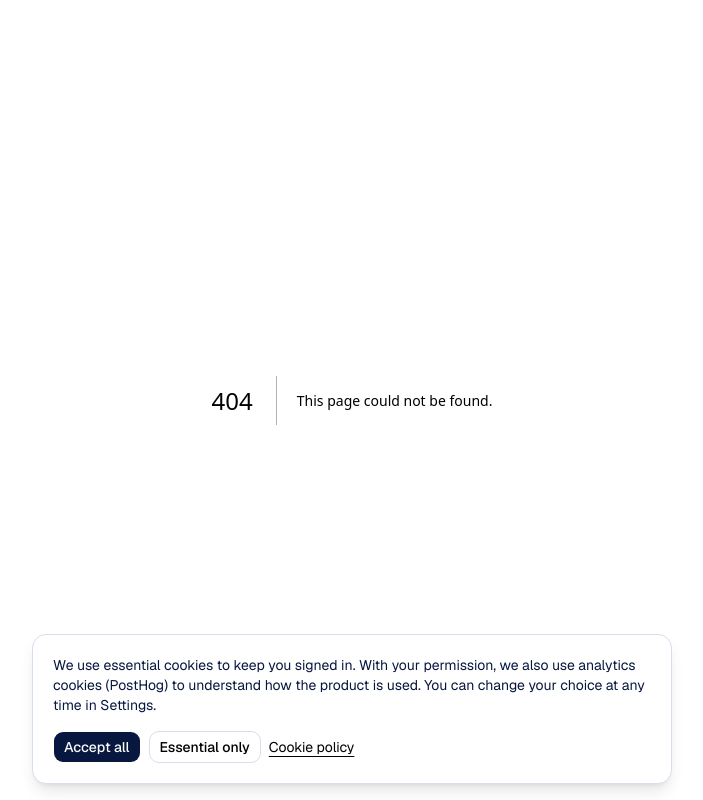
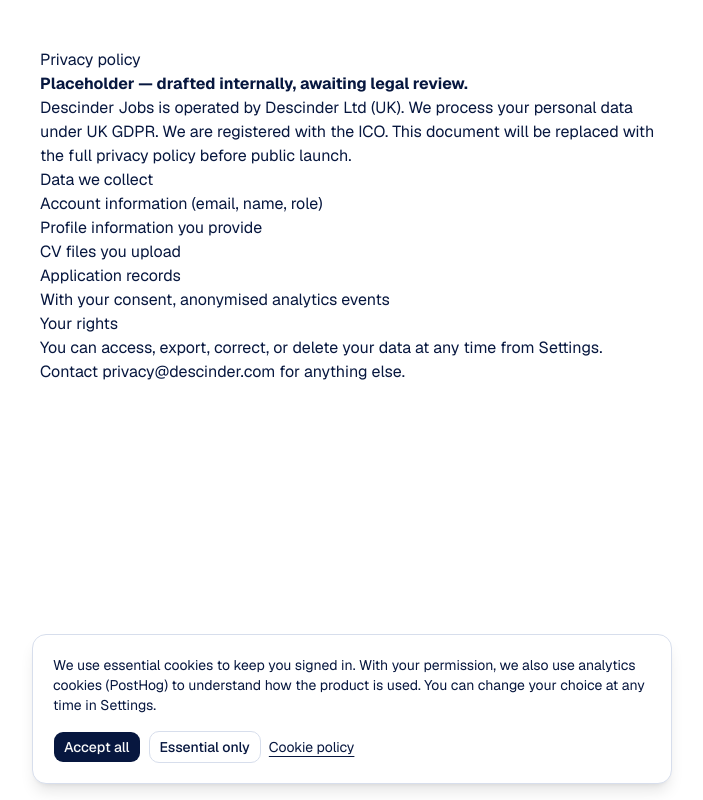
Before and after one commit to Descinder/descinder-jobs, a Next.js app: page /privacy in a window 1280 px wide. Before the commit this address had no page. Shown: the whole page, without its empty margins (288-991 px from the left). Built offline with nearby package versions, Linux system fonts and the light colour scheme.

Commit message:
feat: placeholder privacy / terms / cookies pages

```diff
--- /dev/null
+++ b/app/(public)/cookies/page.tsx
@@ -0,0 +1,19 @@
+export const metadata = { title: "Cookie Policy" };
+
+export default function CookiesPage() {
+  return (
+    <article className="prose prose-zinc mx-auto max-w-2xl px-6 py-12">
+      <h1>Cookie policy</h1>
+      <p><strong>Placeholder — drafted internally, awaiting legal review.</strong></p>
+      <h2>Categories</h2>
+      <ul>
+        <li>
+          <strong>Essential</strong> — needed to keep you signed in. Cannot be disabled.
+        </li>
+        <li>
+          <strong>Analytics</strong> (PostHog, EU-hosted) — opt-in. Helps us understand product usage.
+        </li>
+      </ul>
+    </article>
+  );
+}
--- /dev/null
+++ b/app/(public)/privacy/page.tsx
@@ -0,0 +1,30 @@
+export const metadata = { title: "Privacy Policy" };
+
+export default function PrivacyPage() {
+  return (
+    <article className="prose prose-zinc mx-auto max-w-2xl px-6 py-12">
+      <h1>Privacy policy</h1>
+      <p>
+        <strong>Placeholder — drafted internally, awaiting legal review.</strong>
+      </p>
+      <p>
+        Descinder Jobs is operated by Descinder Ltd (UK). We process your personal data under
+        UK GDPR. We are registered with the ICO. This document will be replaced with the full
+        privacy policy before public launch.
+      </p>
+      <h2>Data we collect</h2>
+      <ul>
+        <li>Account information (email, name, role)</li>
+        <li>Profile information you provide</li>
+        <li>CV files you upload</li>
+        <li>Application records</li>
+        <li>With your consent, anonymised analytics events</li>
+      </ul>
+      <h2>Your rights</h2>
+      <p>
+        You can access, export, correct, or delete your data at any time from Settings.
+        Contact privacy@descinder.com for anything else.
+      </p>
+    </article>
+  );
+}
--- /dev/null
+++ b/app/(public)/terms/page.tsx
@@ -0,0 +1,11 @@
+export const metadata = { title: "Terms of Service" };
+
+export default function TermsPage() {
+  return (
+    <article className="prose prose-zinc mx-auto max-w-2xl px-6 py-12">
+      <h1>Terms of service</h1>
+      <p><strong>Placeholder — drafted internally, awaiting legal review.</strong></p>
+      <p>By using Descinder Jobs, you agree to these terms (which will be expanded before public launch).</p>
+    </article>
+  );
+}
```
